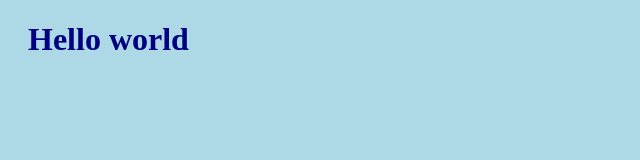
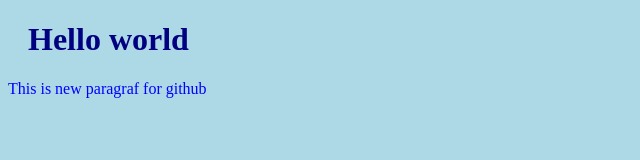
Before and after one commit to narekwebdeveloper/Test, a plain HTML site: page index.html in a window 1280 px wide. Shown: the whole page, without its empty margins (0-640 px from the left). Drawn offline with Linux system fonts and the light colour scheme.

Commit message:
Second release of Hello World!

```diff
--- a/bluestyle.css
+++ b/bluestyle.css
@@ -6,3 +6,7 @@ h1 {
 color: navy;
 margin-left: 20px;
 }
+
+p{
+    color:blue;
+}
--- a/index.html
+++ b/index.html
@@ -9,5 +9,6 @@
 </head>
 <body>
     <h1>Hello world</h1>
+    <p>This is new paragraf for github</p>
 </body>
 </html>
```
